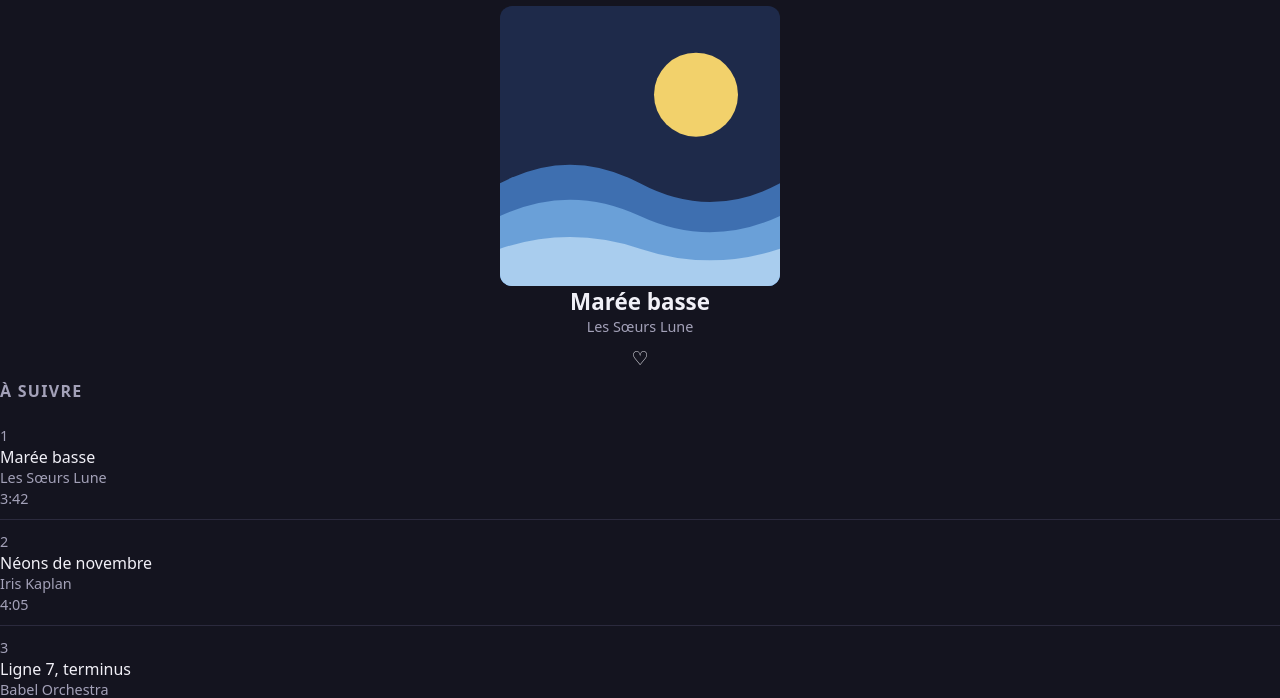
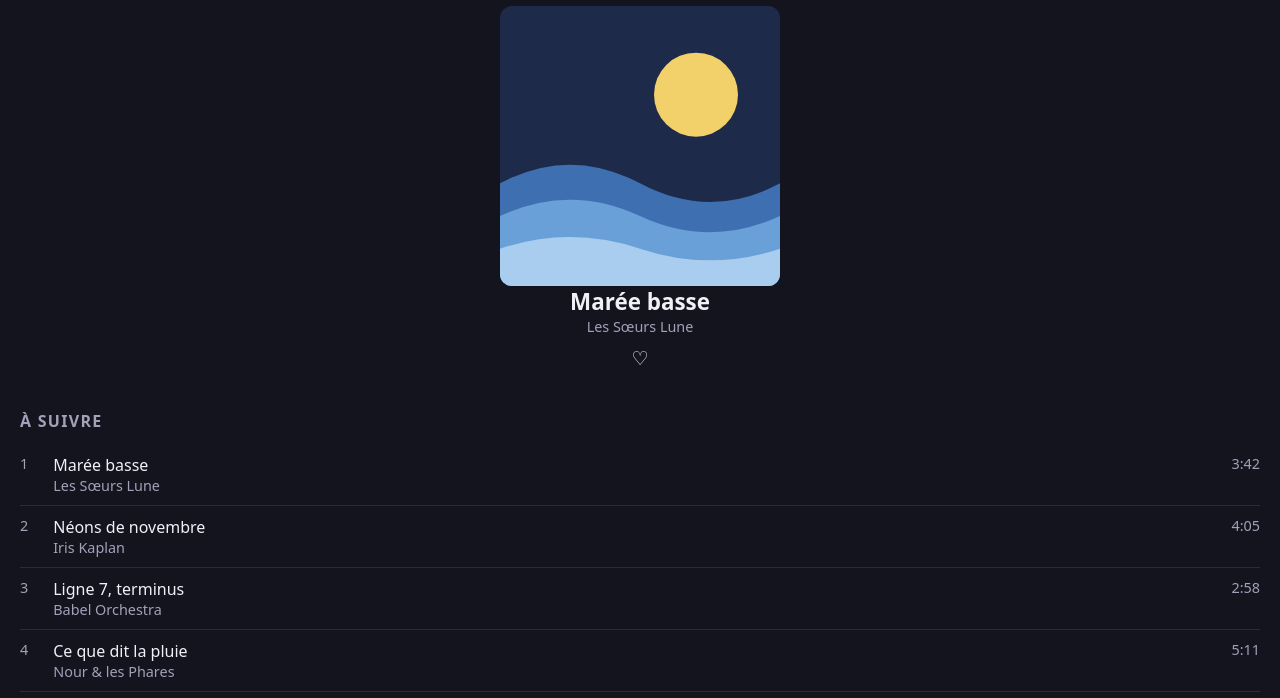
Before and after one commit to Fabiola971/kata-ada, a plain HTML site: page index.html in a window 1280 px wide. Shown: the part 78-776 px from the top of the page. Drawn offline with Linux system fonts and the light colour scheme.

Commit message:
TODO 4 — Une piste de la playlist de la playlist-mIA, 0

```diff
--- a/style.css
+++ b/style.css
@@ -135,7 +135,18 @@ header{
 }
 
 /* ---------- TODO 4 — Une piste de la playlist ---------- */
+.playlist{
+  padding: 30px 20px;
+}
 
+.piste{
+  display: flex;
+  gap: 25px;
+}
+
+.piste-infos{
+  flex-grow: 1;
+}
 
 
 
```
